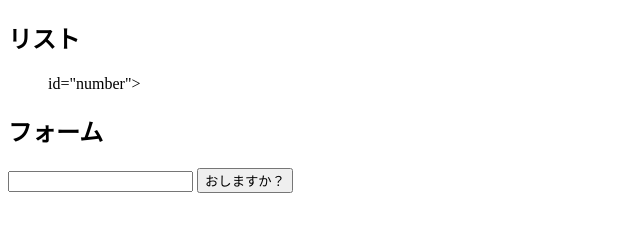
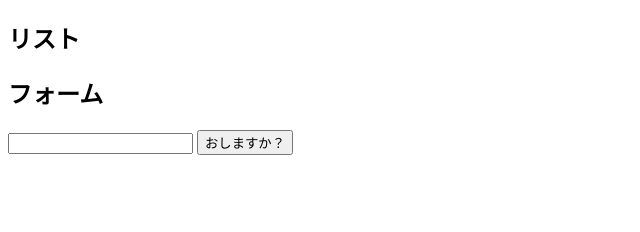
Before and after one commit to atsushi461/web1-12, a plain HTML site: page index.html in a window 1280 px wide. Shown: the whole page, without its empty margins (0-640 px from the left). Drawn offline with Linux system fonts and the light colour scheme.

Commit message:
Update index.html

```diff
--- a/index.html
+++ b/index.html
@@ -7,7 +7,7 @@
 <body>
  <section>
   <h1>リスト</h1>
-  <ul> id="number"></ul>
+  <ul id="number"></ul>
    <h1>フォーム</h1>
    <form action="#" id="form">
     <input type="text" name="word">
```
